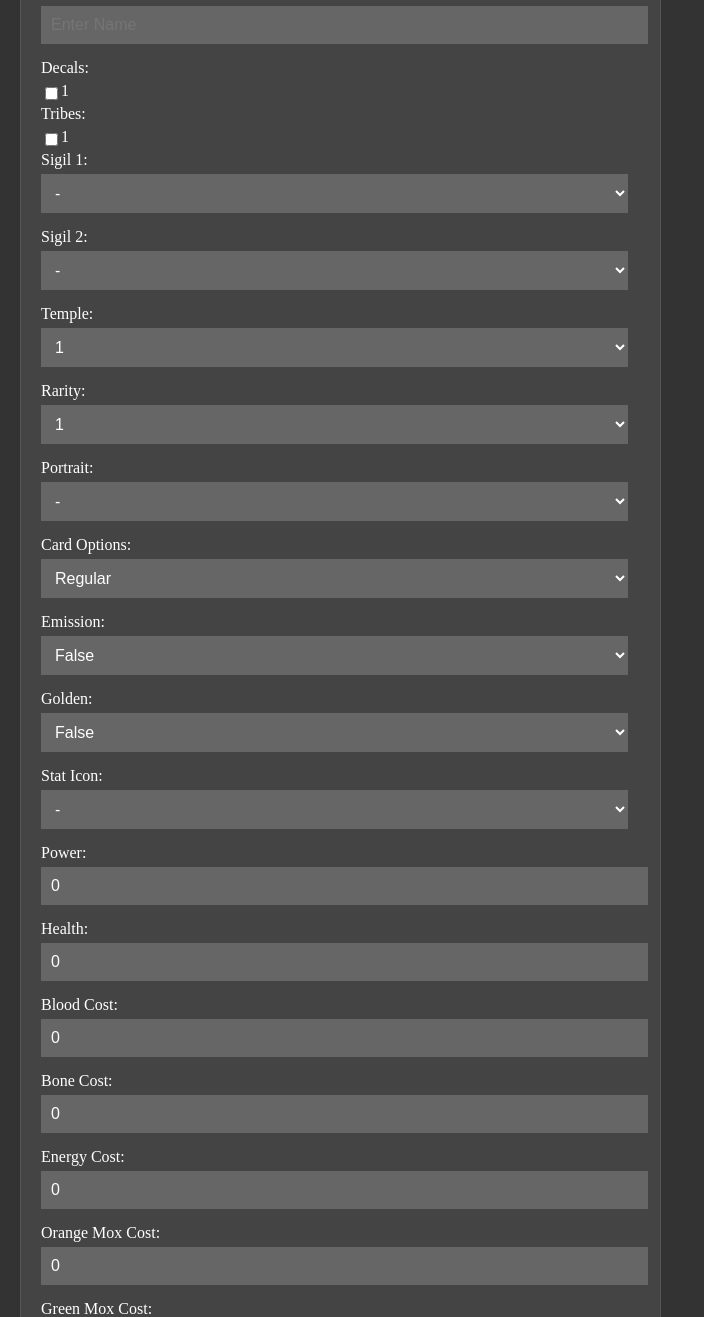
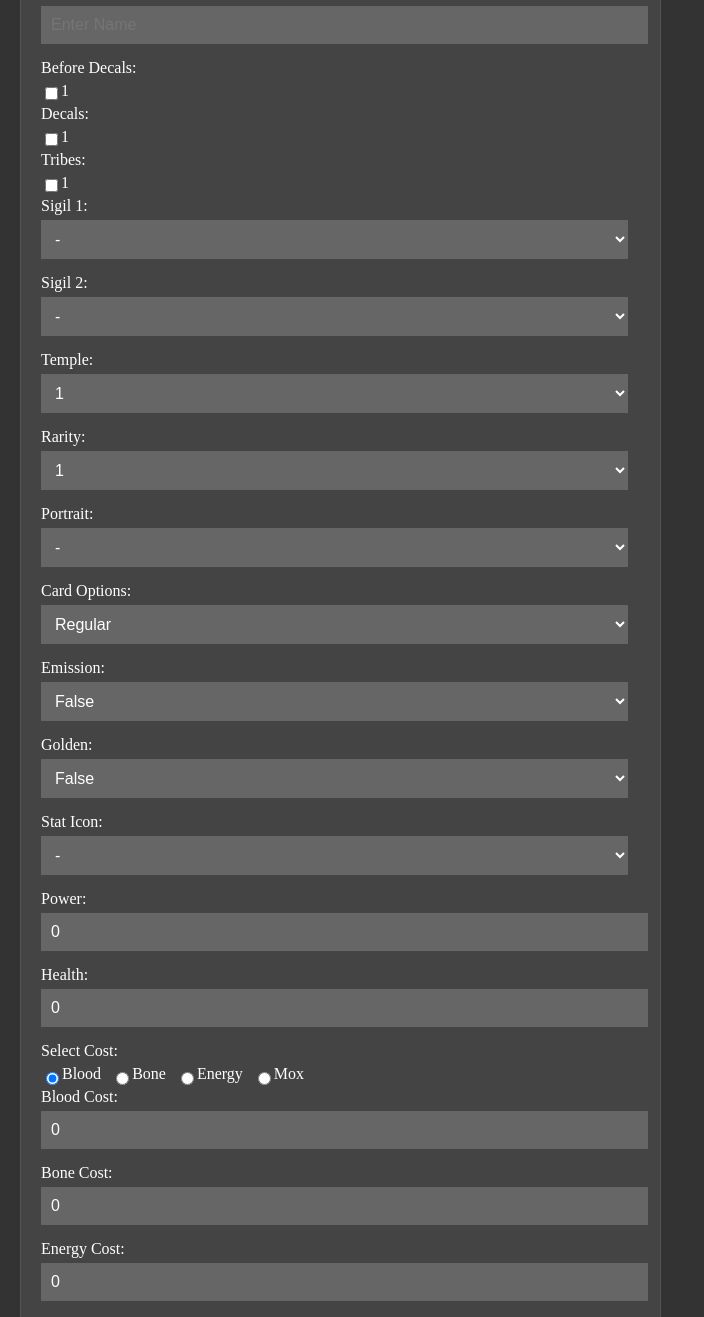
Before and after one commit to axelcool1234/inscryption-card-printer, a Flask app: template frontend/templates/index.html in a window 1280 px wide. Shown: the part 58-1375 px from the top of the page, without its empty margins (0-704 px from the left). Run offline with Flask 3, Linux system fonts and the light colour scheme; the template is opened without the code that fills it: most values are stand-ins (such as "Sample title", 1, 10 or a date in 2020).

Commit message:
Fixed issues with costs being 'None', now they're set to 0 in that case. Also added decals that are placed before a portrait is placed on a card for more customizability. I'd like for the final product to have the ability to choose WHEN you place the decal in the card creation process, but that'll have to be far later when I've done an overhaul of my spaghetti code. app.py and card.py is messy and should be broken down into subparts in many places.

```diff
--- a/frontend/app.py
+++ b/frontend/app.py
@@ -109,15 +109,16 @@ def generate_card_view():
         flags.append('no_portrait')
     power = request.form.get('power')
     health = request.form.get('health')
-    blood_cost = int(request.form.get('blood_cost'))
-    bone_cost = int(request.form.get('bone_cost'))
-    energy_cost = int(request.form.get('energy_cost'))
-    orange_mox_cost = int(request.form.get('orange_mox_cost'))
-    green_mox_cost = int(request.form.get('green_mox_cost'))
-    blue_mox_cost = int(request.form.get('blue_mox_cost'))
+    blood_cost = int(request.form.get('blood_cost')) if request.form.get('blood_cost') is not None else 0
+    bone_cost = int(request.form.get('bone_cost')) if request.form.get('bone_cost') is not None else 0
+    energy_cost = int(request.form.get('energy_cost')) if request.form.get('energy_cost') is not None else 0
+    orange_mox_cost = int(request.form.get('orange_mox_cost')) if request.form.get('orange_mox_cost') is not None else 0
+    green_mox_cost = int(request.form.get('green_mox_cost')) if request.form.get('green_mox_cost') is not None else 0
+    blue_mox_cost = int(request.form.get('blue_mox_cost')) if request.form.get('blue_mox_cost') is not None else 0
     rarity = request.form.get('rarity')
     temple = request.form.get('temple')
     decals = request.form.getlist('decals')
+    before_decals = request.form.getlist('before_decals')
     tribes = request.form.getlist('tribes')
     first_sigil = request.form.getlist('first_sigil')
     first_sigil = {'sigil_filename': first_sigil[0], 'priority': 1}
@@ -154,6 +155,7 @@ def generate_card_view():
         sigil_data = [first_sigil, second_sigil]
     flag_data = [{'flag_filename': flag} for flag in flags]
     decal_data = [{'decal_filename': decal} for decal in decals]
+    before_decal_data = [{'before_decal_filename': before_decal} for before_decal in before_decals]
     deathcard_data = None
     if staticon != ['None']:
         staticon_data = [{'staticon_filename': icon} for icon in staticon]
@@ -162,14 +164,15 @@ def generate_card_view():
     category_data = None
     # Generate the card based on user input
     image_base64 = Card(cursor, '../', card_data, tribe_data, sigil_data, flag_data,
-                 decal_data, deathcard_data, staticon_data, category_data).generate_card_image()
+                 before_decal_data, decal_data, deathcard_data, staticon_data, category_data).generate_card_image()
     image_base64 = base64.b64encode(image_base64).decode('utf-8')
 
     db_data = get_database_data()
     return render_template('index.html', decals = db_data['decals'], tribes = db_data['tribes'],
                            temples = db_data['temples'], sigils = db_data['sigils'],
                            rarities = db_data['rarities'], portraits = db_data['portraits'],
-                           staticons = db_data['staticons'], image_base64 = image_base64)
+                           staticons = db_data['staticons'], before_decals = db_data['decals'],
+                           image_base64 = image_base64)
 
 if __name__ == '__main__':
     app.run(debug = True)
--- a/frontend/templates/index.html
+++ b/frontend/templates/index.html
@@ -72,7 +72,58 @@
             margin: 0 auto;
             margin-top: 20px;
         }
+
+        /* Style the radio button container */
+        .radio-container {
+            display: flex;
+            flex-direction: row;
+            align-items: center;
+        }
+
+        .radio-container label {
+            margin-right: 10px;
+        }
     </style>
+        <script>
+        // JavaScript function to handle cost selection
+        function handleCostSelection() {
+            const bloodCost = document.getElementById("blood_cost");
+            const boneCost = document.getElementById("bone_cost");
+            const energyCost = document.getElementById("energy_cost");
+            const orangeMoxCost = document.getElementById("orange_mox_cost");
+            const greenMoxCost = document.getElementById("green_mox_cost");
+            const blueMoxCost = document.getElementById("blue_mox_cost");
+
+            const moxCosts = [orangeMoxCost, greenMoxCost, blueMoxCost];
+
+            // Disable all cost inputs and set their values to "0"
+            bloodCost.disabled = true;
+            bloodCost.value = 0;
+
+            boneCost.disabled = true;
+            boneCost.value = 0;
+
+            energyCost.disabled = true;
+            energyCost.value = 0;
+
+            moxCosts.forEach((mox) => {
+                mox.disabled = true;
+                mox.value = 0;
+            });
+
+            const selectedCost = document.querySelector('input[name="selected_cost"]:checked').value;
+
+            if (selectedCost === "blood") {
+                bloodCost.disabled = false;
+            } else if (selectedCost === "bone") {
+                boneCost.disabled = false;
+            } else if (selectedCost === "energy") {
+                energyCost.disabled = false;
+            } else if (selectedCost === "mox") {
+                moxCosts.forEach((mox) => (mox.disabled = false));
+            }
+        }
+    </script>
 </head>
 <body>
     <div class="form-container">
@@ -80,6 +131,16 @@
 
             <label for="name">Name:</label>
             <input type="text" id="name" name="name" placeholder="Enter Name" value="">
+
+            <label>Before Decals:</label>
+            <div class="checkbox-group">
+                {% for before_decal in before_decals %}
+                <div class="grouped-element">
+                    <input type="checkbox" id="{{ before_decal[0] }}" name="before_decals" value="{{ before_decal[1] }}">
+                    <label for="{{ before_decal[0] }}">{{ before_decal[0] }}</label>
+                </div>
+                {% endfor %}
+            </div>
 
             <label>Decals:</label>
             <div class="checkbox-group">
@@ -158,8 +219,6 @@
                 <option value="True">True</option>
             </select>
 
-
-
             <label for="staticon">Stat Icon:</label>
             <select id="staticon" name="staticon">
                     <option value="None">-</option>
@@ -173,6 +232,22 @@
 
             <label for="health">Health:</label>
             <input type="text" id="health" name="health" placeholder="Enter Health" value="0">
+
+            <!-- Add radio buttons for cost selection -->
+            <label for="cost">Select Cost:</label>
+            <div class="radio-container">
+                <input type="radio" id="blood_radio" name="selected_cost" value="blood" onclick="handleCostSelection()" checked>
+                <label for="blood_radio">Blood</label>
+
+                <input type="radio" id="bone_radio" name="selected_cost" value="bone" onclick="handleCostSelection()">
+                <label for="bone_radio">Bone</label>
+
+                <input type="radio" id="energy_radio" name="selected_cost" value="energy" onclick="handleCostSelection()">
+                <label for="energy_radio">Energy</label>
+
+                <input type="radio" id="mox_radio" name="selected_cost" value="mox" onclick="handleCostSelection()">
+                <label for="mox_radio">Mox</label>
+            </div>
 
             <label for="blood_cost">Blood Cost:</label>
             <input type="text" id="blood_cost" name="blood_cost" placeholder="Enter Blood Cost" value="0">
--- a/printer.py
+++ b/printer.py
@@ -41,19 +41,17 @@ def generate_front_cards():
             sigil_data = get_data('card_sigils', filename)
             flag_data = get_data('card_flags', filename)
             decal_data = get_data('card_decals', filename)
+            before_decal_data = get_data('card_before_decals', filename)
             deathcard_data = get_data('death_cards', filename)
             deathcard_data = deathcard_data[0] if len(deathcard_data) == 1 else None
             staticon_data = get_data('card_staticons', filename)
             category_data = get_data('card_categories', filename)[0]['category']
 
-            print(sigil_data)
-
-
             # Connect for card
             conn = sqlite3.connect('database/inscryption.db')
             cursor = conn.cursor()
             card = Card(cursor, './', card_data, tribe_data, sigil_data, flag_data,
-                        decal_data, deathcard_data, staticon_data, category_data)
+                        decal_data, before_decal_data, deathcard_data, staticon_data, category_data)
             cursor.close()
             conn.close()
             if i == 1:
```
Also changed, not shown: card.py (+15 -4 lines), database/init_db.py (+16 -0 lines).
